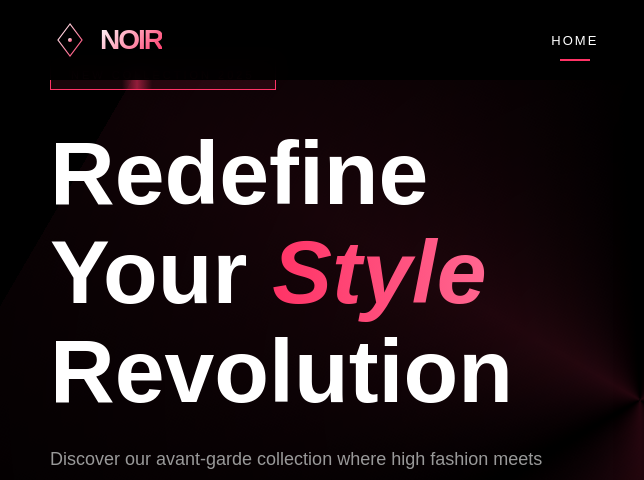
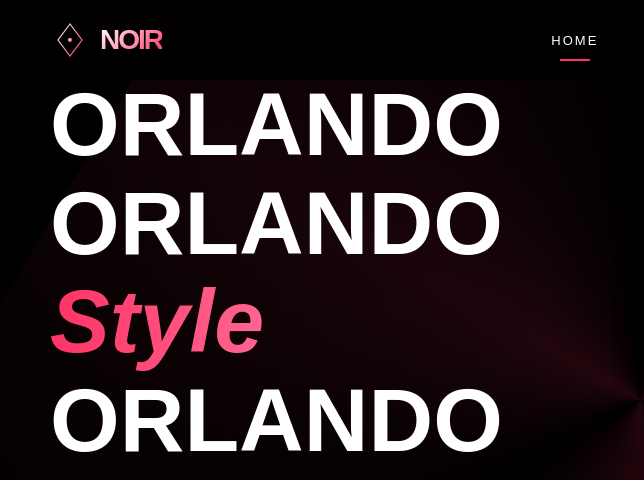
Before and after one commit to orlandoticona599-dotcom/ORLANDO, a plain HTML site: page index.html in a window 1280 px wide. Shown: the top 480 px of the page, 0-644 px from the left. Drawn offline with Linux system fonts and the light colour scheme.

Commit message:
Update index.html

```diff
--- a/index.html
+++ b/index.html
@@ -56,9 +56,9 @@ https://templatemo.com/tm-599-noir-fashion
             <div class="hero-left">
                 <div class="hero-badge">New Collection 2025</div>
                 <h1 class="hero-title">
-                    <span class="line"><span>Redefine</span></span>
-                    <span class="line"><span>Your <span class="accent">Style</span></span></span>
-                    <span class="line"><span>Revolution</span></span>
+                    <span class="line"><span>ORLANDO</span></span>
+                    <span class="line"><span>ORLANDO <span class="accent">Style</span></span></span>
+                    <span class="line"><span>ORLANDO</span></span>
                 </h1>
                 <p class="hero-description">
                     Discover our avant-garde collection where high fashion meets street culture.
@@ -452,4 +452,5 @@ https://templatemo.com/tm-599-noir-fashion
 
     <script src="templatemo-noir-scripts.js"></script>
 </body>
+
 </html>
```
